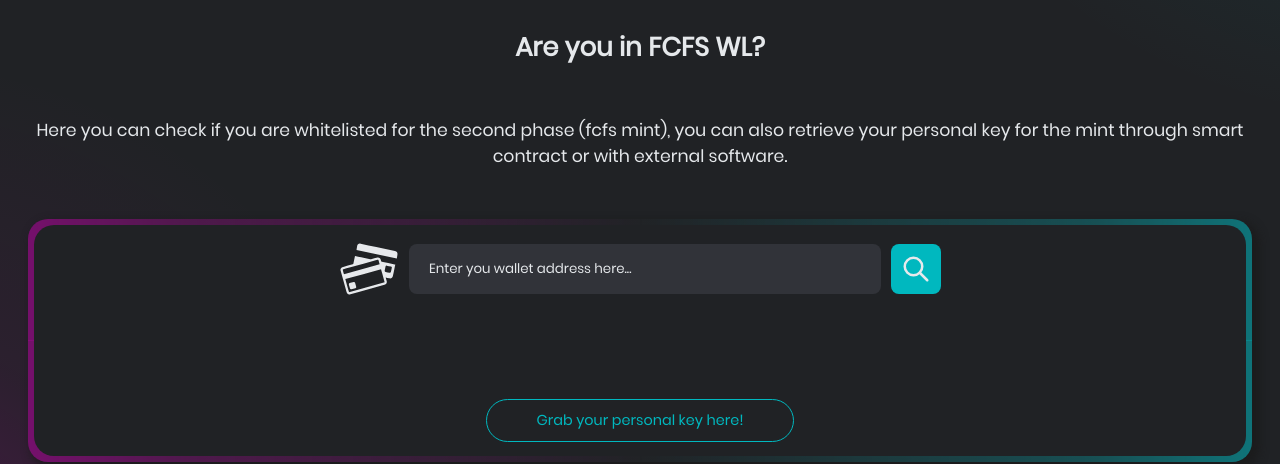
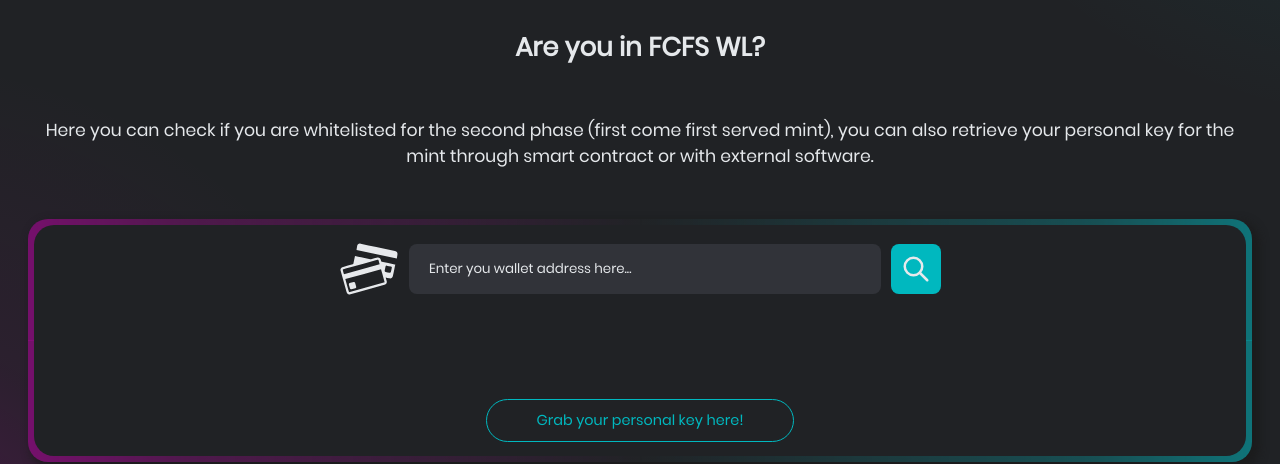
Before and after one commit to Danielemiccoli-dev/easyzoom-wl, a website: page index.html in a window 1280 px wide. Shown: the part 350-814 px from the top of the page. Drawn offline with Linux system fonts and the light colour scheme.

Commit message:
Update index.html

```diff
--- a/index.html
+++ b/index.html
@@ -11,7 +11,7 @@
     <meta property="og:site_name" content="Easyzoom Whitelist Checker" />
     <meta property="og:site" content="https://whitepaper.easyzoom.xyz/" />
     <meta property="og:title" content="Easyzoom Whitelist Checker"/>
-    <meta property="og:description" content="Check if your wallet address is on the easyzoom whitelist and get back your mint key!" /> <!-- description shown in the actual shared post -->
+    <meta property="og:description" content="Check if your wallet address is on the easyzoom FCFS whitelist and get back your mint key!" /> <!-- description shown in the actual shared post -->
     <meta property="og:image" content="/img/easyzoom-img-square.jpg" />
     <meta property="og:url" content="https://whitelist.easyzoom.xyz/" />
     <meta name="twitter:card" content="/img/easyzoom-img-banner.jpg">
@@ -37,7 +37,7 @@
                     <div class="col">
                         <div class="main-content">
                            <h2 class="main-description">Are you in FCFS WL?</h2><p class="main-description">
-                                Here you can check if you are whitelisted for the second phase (fcfs mint), you can also retrieve your personal key for the mint through smart contract or with external software.<br></p>
+                                Here you can check if you are whitelisted for the second phase (first come first served mint), you can also retrieve your personal key for the mint through smart contract or with external software.<br></p>
                             <div class="main-wrapper start" id="main-wrapper">
                                 <div class="main-input-wrapper">
                                     <img src="img/wallet-icon.svg" alt="" class="wallet-icon">
```
